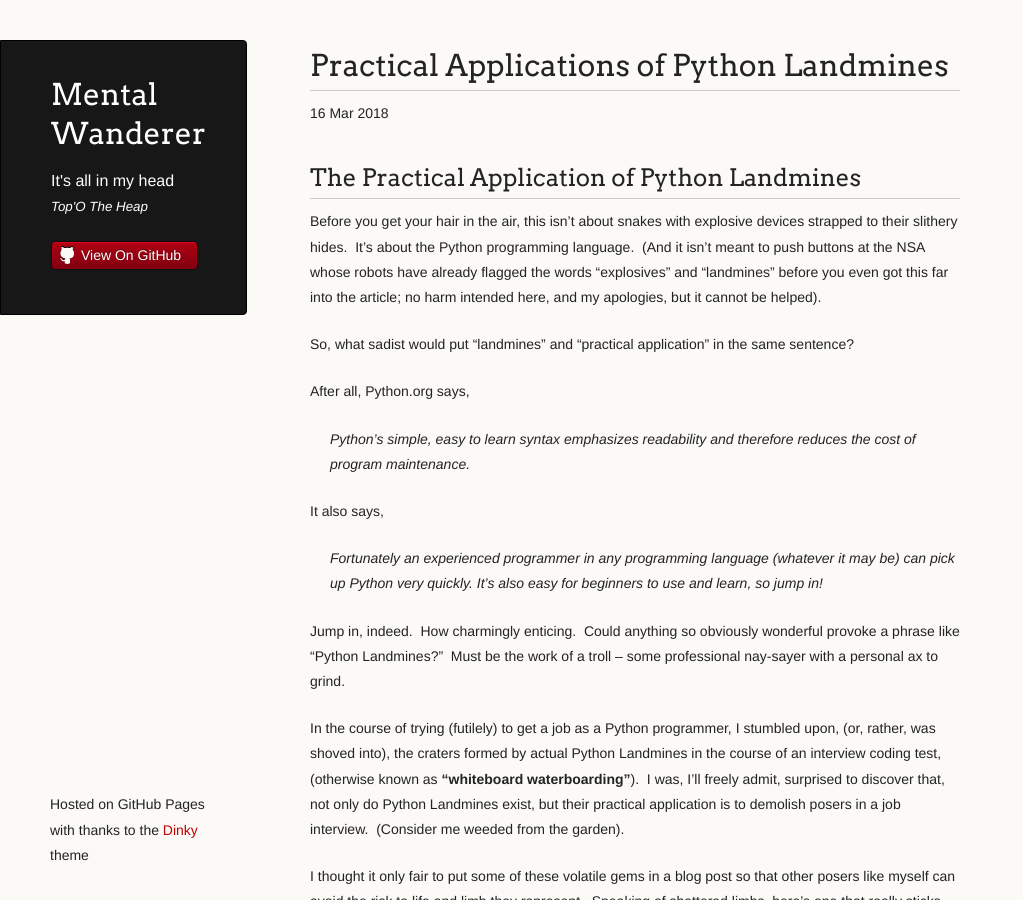
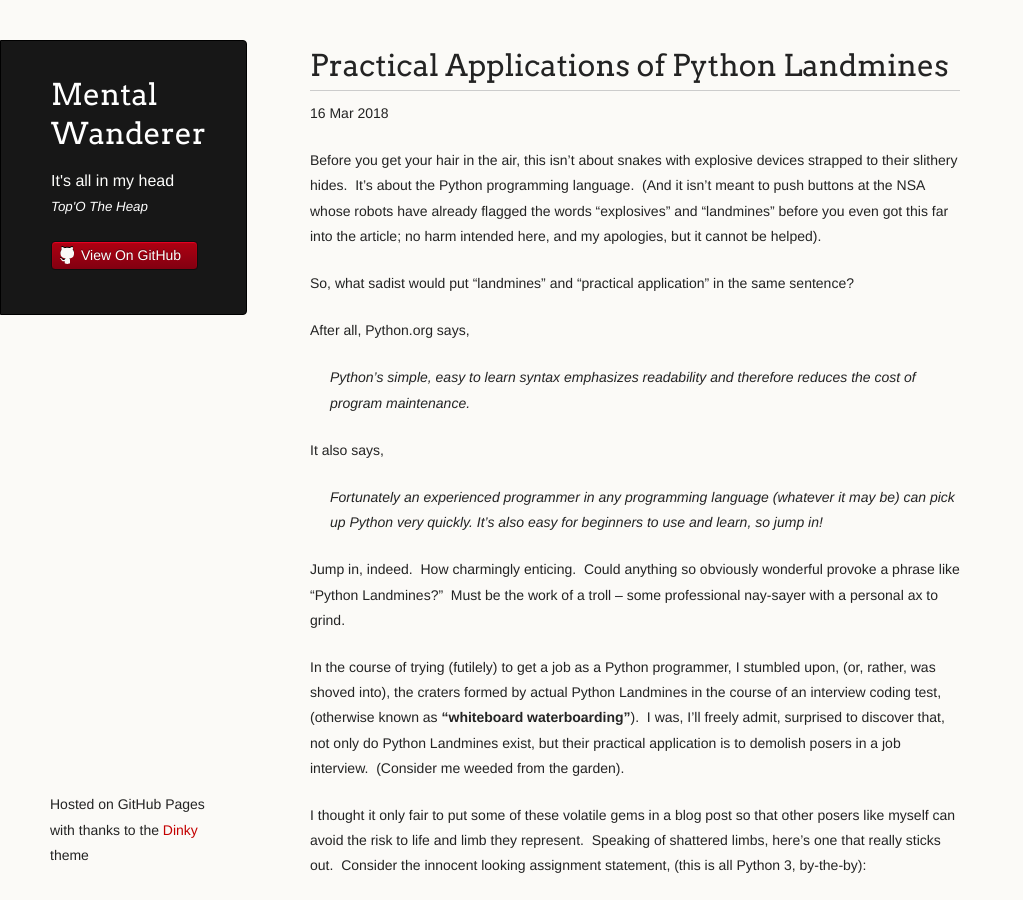
Before and after one commit to coryburt/coryburt.github.io, a Jekyll site: the page built from _posts/2018-03-16-Practical-Applications-of-Python-Landmines.md, in a window 1280 px wide and 900 px high. Shown: the whole window, without its empty margins (0-1023 px from the left). Built offline with Jekyll 4.4.1, drawn with Linux system fonts in a browser that asks for light colours.

Commit message:
Edit entry

```diff
--- a/_posts/2018-03-16-Practical-Applications-of-Python-Landmines.md
+++ b/_posts/2018-03-16-Practical-Applications-of-Python-Landmines.md
@@ -2,7 +2,6 @@
 layout: "post"
 title: "Practical Applications of Python Landmines"
 ---
-## The Practical Application of Python Landmines
 
 Before you get your hair in the air, this isn't about snakes with explosive devices strapped to their slithery hides.&nbsp; It's about the Python programming language.&nbsp; (And it isn't meant to push buttons at the NSA whose robots have already flagged the words "explosives" and "landmines" before you even got this far into the article; no harm intended here, and my apologies, but it cannot be helped).
 
```
